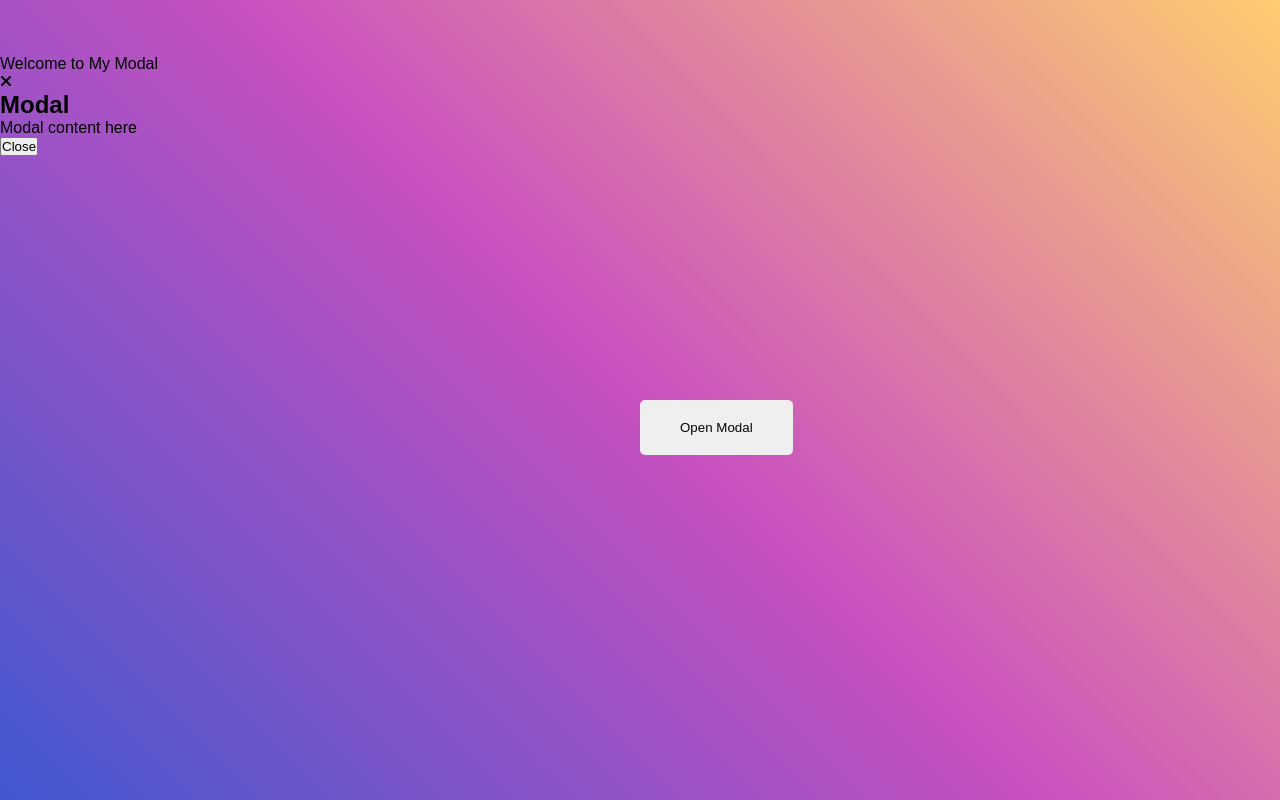
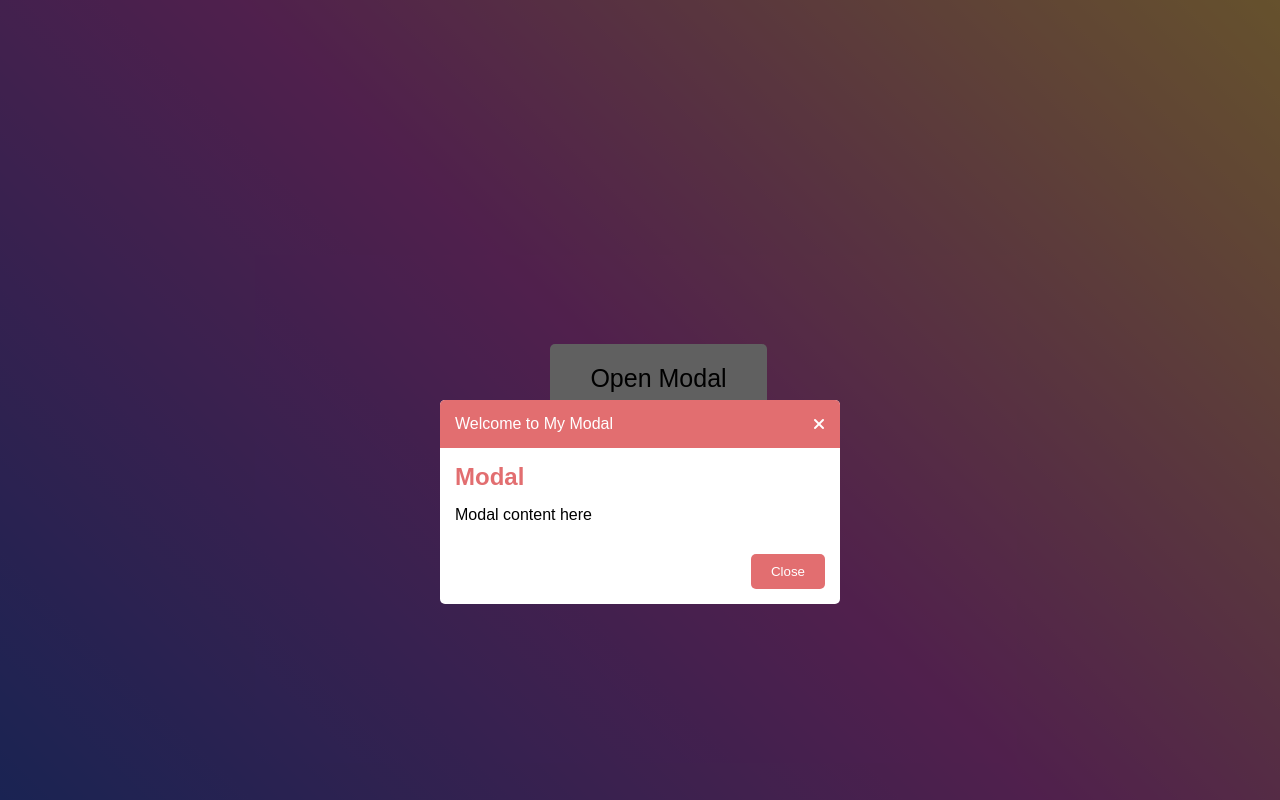
Before and after one commit to yenle16/30days-Nodemy, a plain HTML site: page Day3_model-popup/index.html in a window 1280 px wide. Both pictures are taken after a click on the button "Open Modal". Drawn offline with Linux system fonts and the light colour scheme.

Commit message:
done Day3

```diff
--- a/Day3_model-popup/app.js
+++ b/Day3_model-popup/app.js
@@ -0,0 +1,16 @@
+var btnOpen = document.querySelector(".open-modal-btn");
+var modal = document.querySelector(".modal");
+var iconClose = document.querySelector(".modal__header i");
+var btnClose = document.querySelector(".modal__footer button");
+
+function toggleModal() {
+    modal.classList.toggle('hide');
+}
+btnOpen.addEventListener('click', toggleModal);
+btnClose.addEventListener('click', toggleModal);
+iconClose.addEventListener('click', toggleModal);
+modal.addEventListener('click', function(e) {
+    if (e.target == e.currentTarget) {
+        toggleModal();
+    }
+});
--- a/Day3_model-popup/index.html
+++ b/Day3_model-popup/index.html
@@ -21,6 +21,7 @@
             <p class="browsehappy">You are using an <strong>outdated</strong> browser. Please <a href="#">upgrade your browser</a> to improve your experience.</p>
         <![endif]-->
     <button class="open-modal-btn">Open Modal</button>
+    <div class="modal hide">
         <div class="modal__inner">
             <div class="modal__header">
                 <p>Welcome to My Modal</p>
@@ -34,6 +35,8 @@
                 <button>Close</button>
             </div>
         </div>
+    </div>
+
 </body>
 <script src="app.js" async defer></script>
 
--- a/Day3_model-popup/style.css
+++ b/Day3_model-popup/style.css
@@ -1,3 +1,7 @@
+:root {
+    --pink-color: #e26e70;
+}
+
 * {
     margin: 0;
     padding: 0;
@@ -17,8 +21,75 @@ body {
     outline: none;
     border-radius: 5px;
     position: relative;
+    top: 43%;
+    left: 43%;
+    transform: translate(-50% -50%);
+    font-size: 25px;
+}
+
+.modal {
+    position: fixed;
+    top: 0;
+    width: 100vw;
+    height: 100vh;
+    background: rgba(0, 0, 0, 0.6);
+}
+
+.modal__inner {
+    width: 400px;
+    position: relative;
     top: 50%;
-    left: 50%;
-    transform: translate(-50% -50%);
-    font-size: ;
+    margin: 0 auto;
+    background: white;
+    border-radius: 5px;
+    overflow: hidden;
+    animation: modalShow 0.2s linear;
 }
+
+.modal__header {
+    display: flex;
+    justify-content: space-between;
+    align-items: center;
+    padding: 15px;
+    background: var(--pink-color);
+    color: white;
+}
+
+.modal__body {
+    padding: 15px;
+}
+
+.modal__body h2 {
+    color: var(--pink-color);
+    margin-bottom: 15px;
+}
+
+.modal__footer {
+    padding: 15px;
+    text-align: right;
+}
+
+.modal__footer button {
+    padding: 10px 20px;
+    color: white;
+    background: var(--pink-color);
+    border-radius: 5px;
+    border: none;
+    outline: none;
+    cursor: pointer;
+}
+
+.hide {
+    display: none;
+}
+
+@keyframes modalShow {
+    from {
+        top: -200px;
+        opacity: 0;
+    }
+    to {
+        top: 50%;
+        opacity: 100;
+    }
+}
```
Lines whose indentation alone changed are shown as unchanged.
